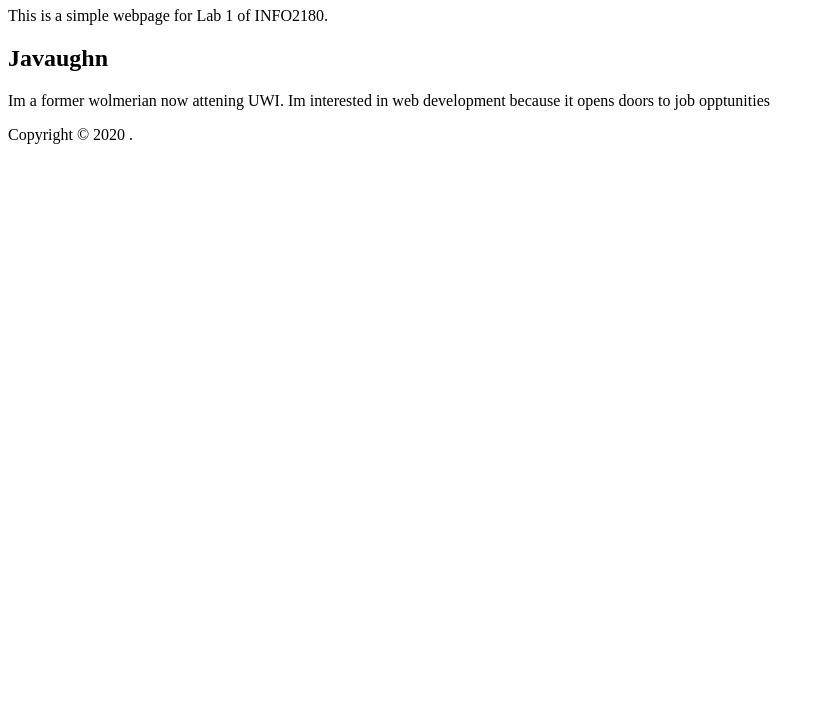
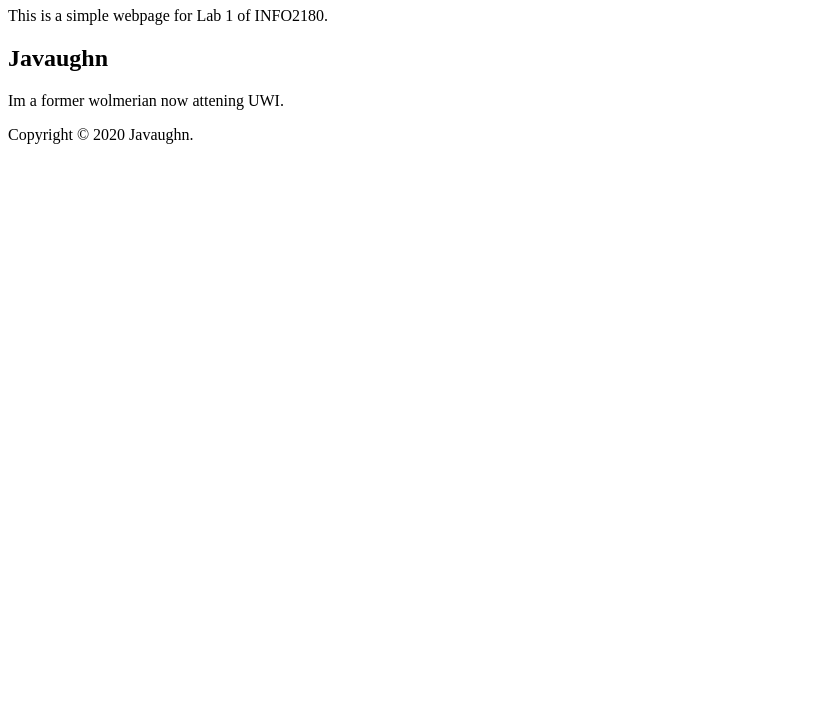
Before and after one commit to javsherman/info2180-lab1, a plain HTML site: page index.html in a window 1280 px wide. Shown: the part 99-800 px from the top of the page, without its empty margins (0-825 px from the left). Drawn offline with Linux system fonts and the light colour scheme.

Commit message:
index.html

```diff
--- a/index.html
+++ b/index.html
@@ -1,7 +1,6 @@
 <!DOCTYPE html>
 <html lang="en">
 <head>
-    <link rel="stylesheet" href="styles.css">
     <meta charset="UTF-8">
     <meta name="viewport" content="width=device-width, initial-scale=1.0">
     <meta http-equiv="X-UA-Compatible" content="ie=edge">
@@ -15,10 +14,10 @@
     </header>
     <main>
         <h2>Javaughn</h2>
-        <p>Im a former wolmerian now attening UWI. Im interested in web development because it opens doors to job opptunities </p>
+        <p>Im a former wolmerian now attening UWI.</p>
     </main>
     <footer>
-        <p>Copyright &copy; 2020 <Your Name>.</p>
+        <p>Copyright &copy; 2020 Javaughn.</p>
     </footer>
 </body>
 </html>
```
